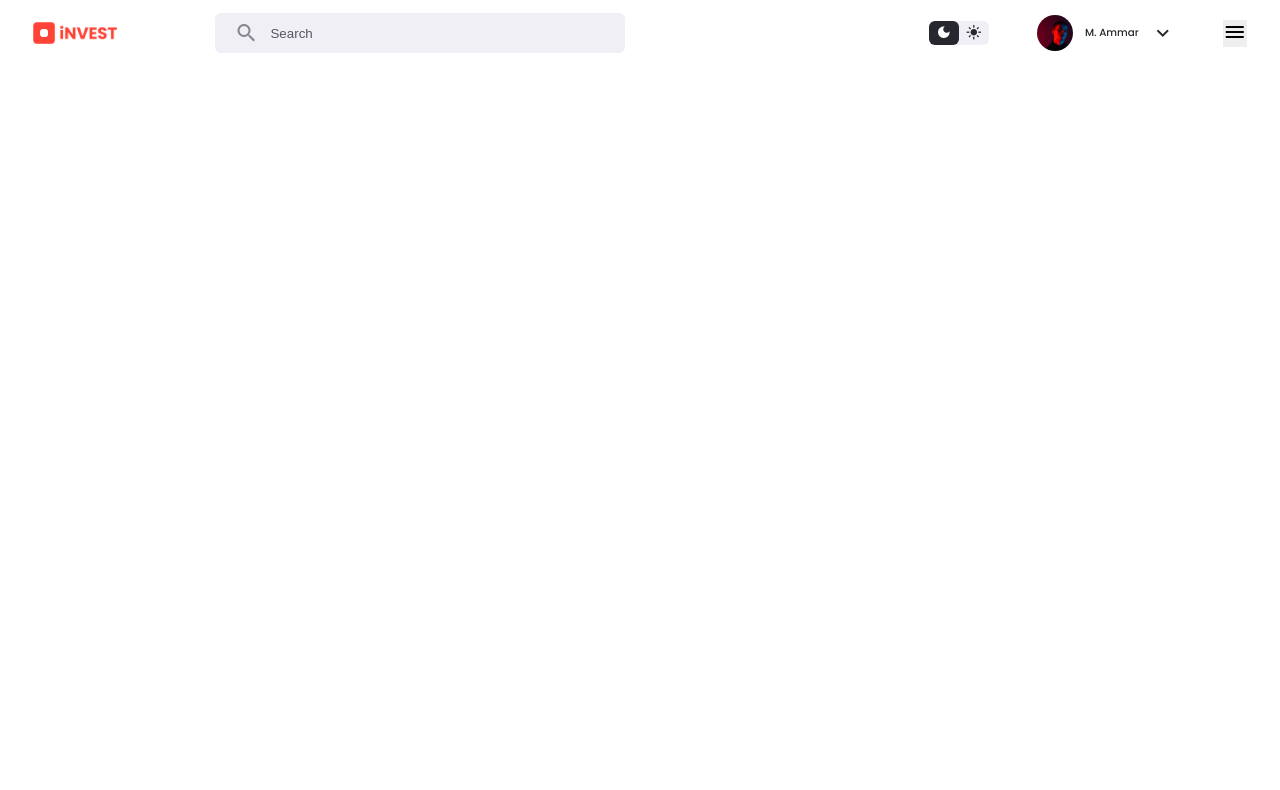
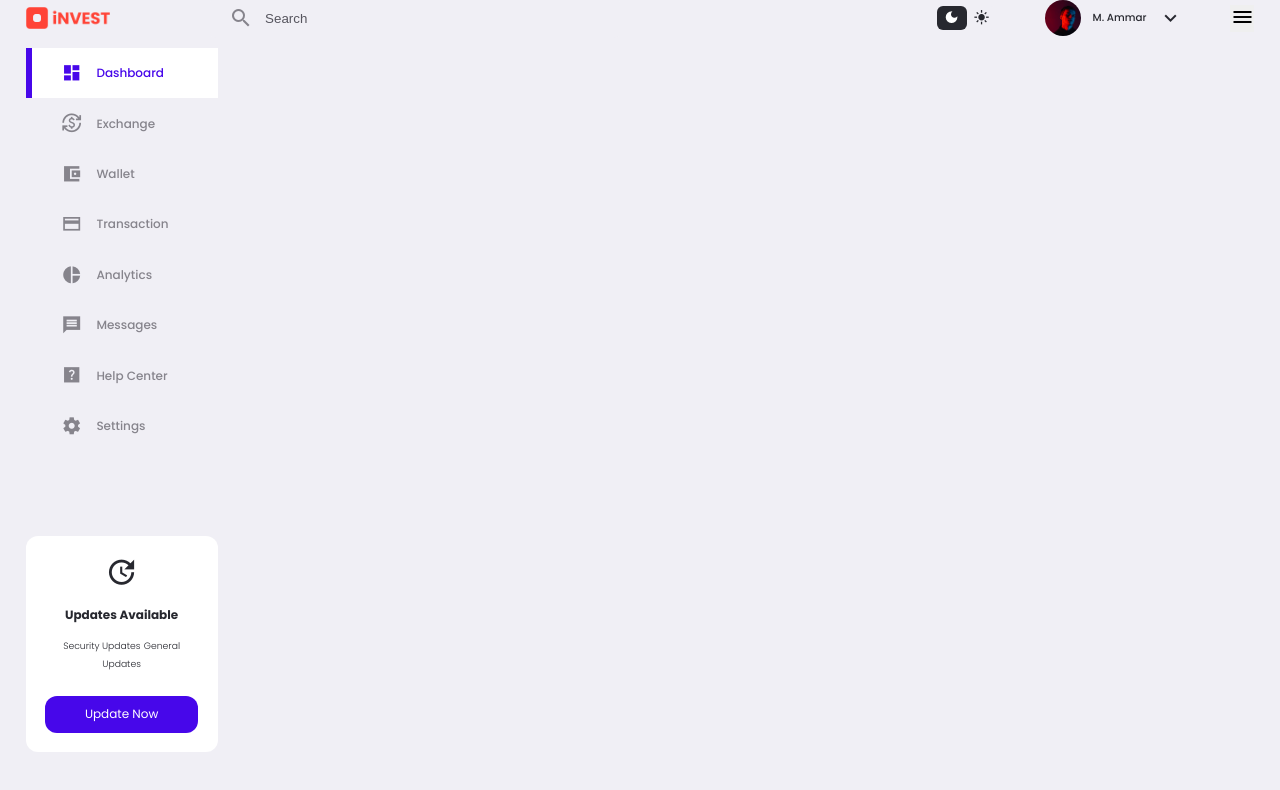
Before and after one commit to ammarkhan575/dashboard, a plain HTML site: page index.html in a window 1280 px wide. Drawn offline with Linux system fonts and the light colour scheme.

Commit message:
aside bar completed

```diff
--- a/index.html
+++ b/index.html
@@ -44,6 +44,59 @@
       </div>
     </nav>
 
-    <!--  -->
+    <!-- MAIN -->
+    <main>
+      <!-- ASIDE -->
+      <aside>
+        <button id="close-btn">
+          <span class="material-icons-sharp">close</span>
+        </button>
+        <div class="sidebar">
+          <a href="#" class="active">
+            <span class="material-icons-sharp">dashboard</span>
+            <h4>Dashboard</h4>
+          </a>
+          <a href="#">
+            <span class="material-icons-sharp">currency_exchange</span>
+            <h4>Exchange</h4>
+          </a>
+          <a href="#">
+            <span class="material-icons-sharp">account_balance_wallet</span>
+            <h4>Wallet</h4>
+          </a>
+          <a href="#">
+            <span class="material-icons-sharp">payment</span>
+            <h4>Transaction</h4>
+          </a>
+          <a href="#">
+            <span class="material-icons-sharp">pie_chart</span>
+            <h4>Analytics</h4>
+          </a>
+          <a href="#">
+            <span class="material-icons-sharp">message</span>
+            <h4>Messages</h4>
+          </a>
+          <a href="#">
+            <span class="material-icons-sharp">help_center</span>
+            <h4>Help Center</h4>
+          </a>
+          <a href="#">
+            <span class="material-icons-sharp">settings</span>
+            <h4>Settings</h4>
+          </a>
+        </div>
+
+        <div class="updates">
+          <span class="material-icons-sharp">update</span>
+          <h4>Updates Available</h4>
+          <small>Security Updates</small>
+          <small>General Updates</small>
+          <a href="#">Update Now</a>
+        </div>
+      </aside>
+      <section class="middle"></section>
+
+      <section class="right"></section>
+    </main>
   </body>
 </html>
--- a/style.css
+++ b/style.css
@@ -26,6 +26,7 @@
 
 * {
     padding: 0;
+    margin: 0;
     outline: 0;
     border: 0;
     appearance: none;
@@ -39,7 +40,7 @@ html {
 }
 
 body {
-    background: var(--color-white);
+    background: var(--color-light);
     font-family: poppins, sans-serif;
     min-height: 100vh;
     color: var(--color-dark);
@@ -190,7 +191,7 @@ nav .profile-area .theme-btn {
     cursor: pointer;
 }
 
-nav .profile-area .theme-btn span{
+nav .profile-area .theme-btn span {
     width: 50%;
     height: 100%;
     display: flex;
@@ -199,22 +200,114 @@ nav .profile-area .theme-btn span{
     font-size: 1.3rem;
 }
 
-nav .profile-area .theme-btn .active{
+nav .profile-area .theme-btn .active {
     background: var(--color-dark);
     border-radius: var(--border-radius-2);
     color: var(--color-white);
 }
 
-nav .profile-area .profile{
+nav .profile-area .profile {
     display: flex;
     gap: 1rem;
     align-items: center;
 }
 
-nav .profile-area .profile-photo{
+nav .profile-area .profile-photo {
     display: block;
     width: 3rem;
     height: 3rem;
     border-radius: 50%;
     overflow: hidden;
 }
+
+/* ASIDE & SIDEBAR */
+
+main {
+    display: grid;
+    grid-template-columns: 16rem auto 30rem;
+    gap: 2rem;
+    width: 96%;
+    margin: 1rem auto 4rem;
+}
+
+main aside {
+    display: flex;
+    flex-direction: column;
+    justify-content: space-between;
+    height: 88vh;
+}
+
+main aside button#close-btn {
+    display: none;
+}
+
+main aside .sidebar a {
+    display: flex;
+    align-items: center;
+    gap: 1.2rem;
+    height: 4.2rem;
+    color: var(--color-gray-light);
+    position: relative;
+}
+
+main aside .sidebar a span {
+    font-size: 1.7rem;
+    margin-left: 3rem;
+    transition: all 300ms ease;
+}
+
+main aside .sidebar a.active {
+    background: var(--color-white);
+    color: var(--color-primary);
+}
+
+main aside .sidebar a.active:before {
+    content: "";
+    width: 6px;
+    height: 100%;
+    position: absolute;
+    background: var(--color-primary);
+}
+
+main aside .sidebar a:hover {
+    color: var(--color-primary);
+}
+
+main aside .sidebar a:hover span {
+    margin-left: 2rem;
+}
+
+main aside .sidebar h4 {
+    font-weight: 500;
+}
+
+/* UPDATES */
+main aside .updates {
+    background: var(--color-white);
+    border-radius: var(--border-radius-1);
+    text-align: center;
+    padding: var(--card-padding);
+}
+
+main aside .updates span {
+    font-size: 2.8rem;
+}
+
+main aside .updates h4 {
+    margin: 1rem 0;
+}
+
+main aside .updates a {
+    display: block;
+    width: 100%;
+    background: var(--color-primary);
+    color: var(--color-white);
+    border-radius: var(--border-radius-1);
+    padding: 0.8rem 0;
+    margin-top: 2rem;
+    transition: all 300ms ease;
+}
+
+main aside .updates a:hover{
+    box-shadow: 0 1rem 2rem var(--color-primary-light);
+}
```
